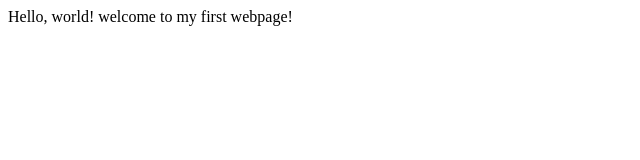
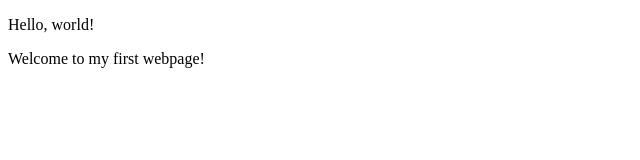
Before and after one commit to DruSadeMumba/my-first-webpage, a plain HTML site: page my-first-webpage.html in a window 1280 px wide. Shown: the whole page, without its empty margins (0-640 px from the left). Drawn offline with Linux system fonts and the light colour scheme.

Commit message:
add paragraph block elements to the page

```diff
--- a/my-first-webpage.html
+++ b/my-first-webpage.html
@@ -4,7 +4,7 @@
         <title>My first webpage</title>
     </head>
     <body>
-        Hello, world!
-        welcome to my first webpage!
+       <p>Hello, world!</p>
+       <p>Welcome to my first webpage!</p>
     </body>
 </html>
```
